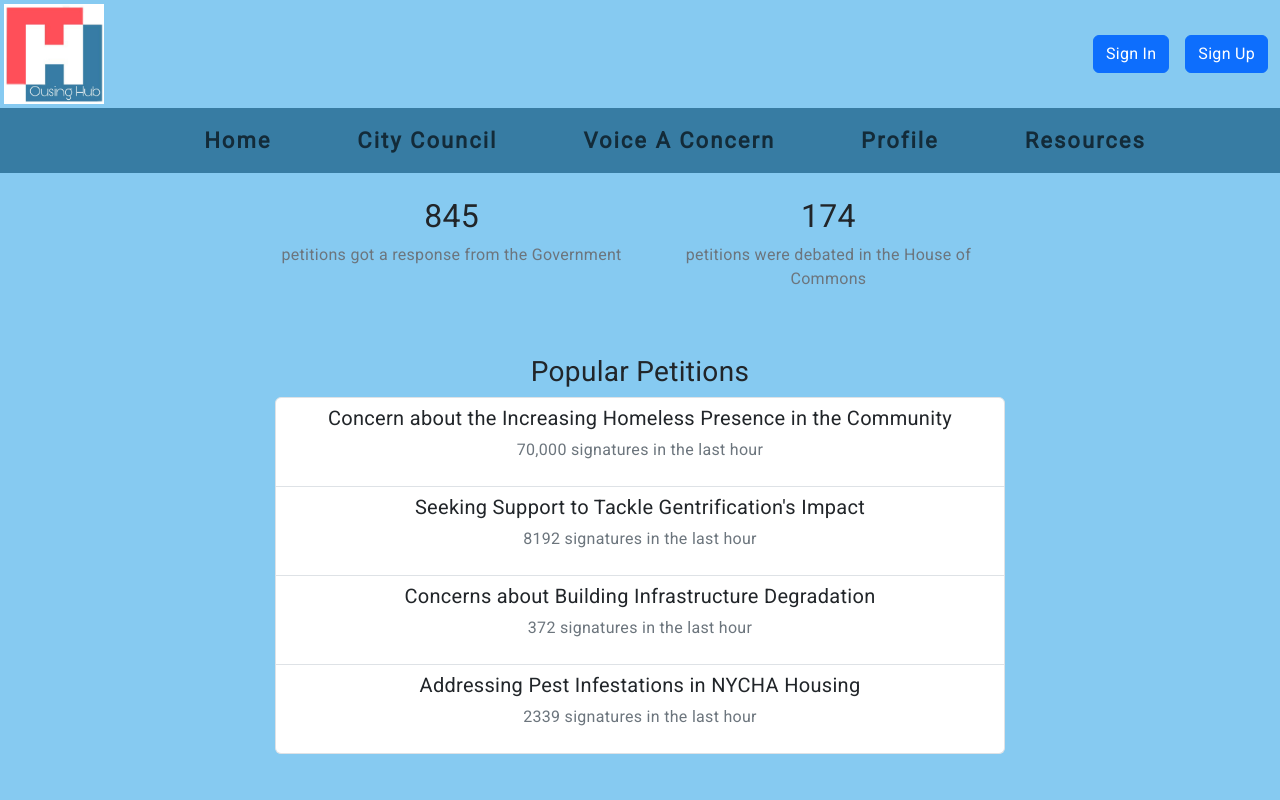
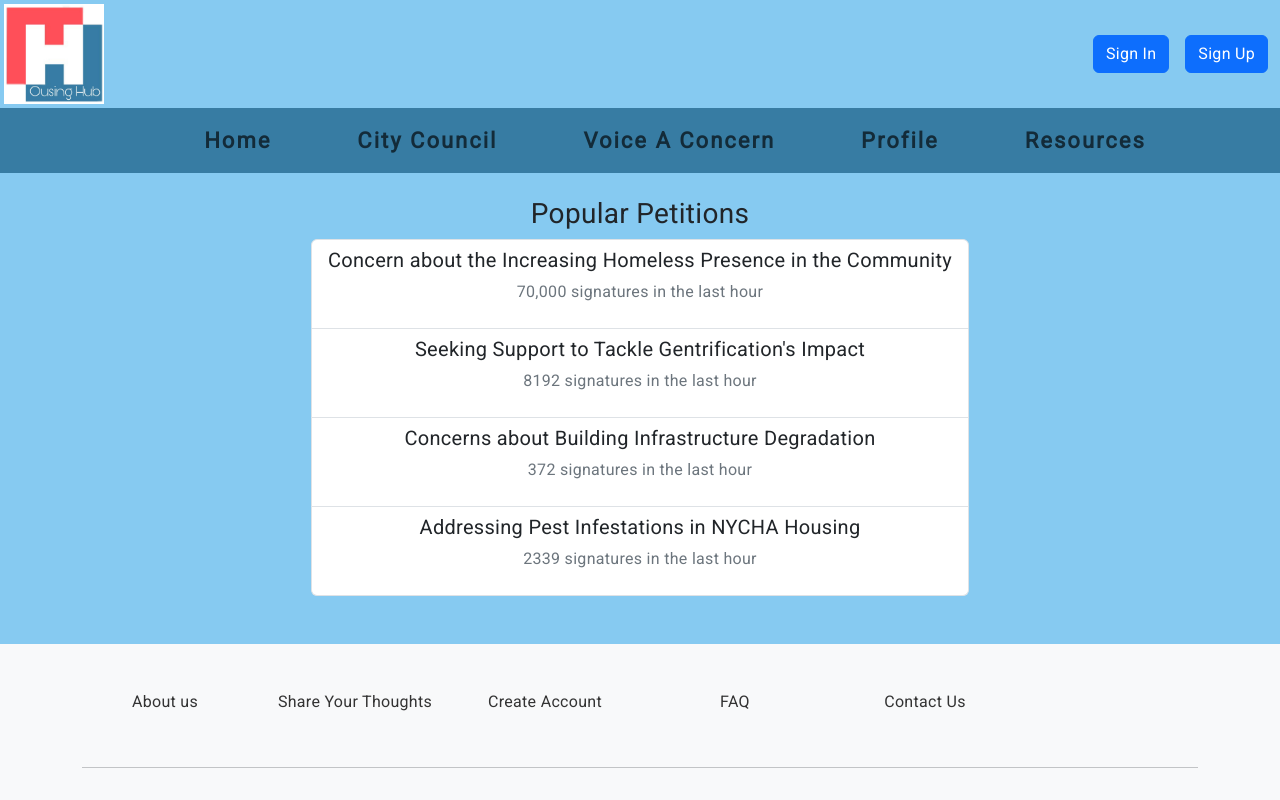
Before and after one commit to SangunPark96/Hack-A-Thon-Team-4, a React (Create React App) app in the folder Access _ hackathon/: page / in a window 1280 px wide. Shown: the top 800 px of the page. Built offline with nearby package versions, Linux system fonts and the light colour scheme; no server answers.

Commit message:
remove stats page from home

```diff
--- a/Access _ hackathon/src/Pages/Home.js
+++ b/Access _ hackathon/src/Pages/Home.js
@@ -1,12 +1,10 @@
 import React from "react";
-import PetitionStatistics from "../components/PetitionStatistics";
 import PopularPetitions from "../components/PopularPetition";
 
 const Home = () => {
   return (
     <div className="d-flex flex-column align-items-center justify-content-center">
       <div className="text-center">
-        <PetitionStatistics />
         <PopularPetitions />
       </div>
     </div>
```
